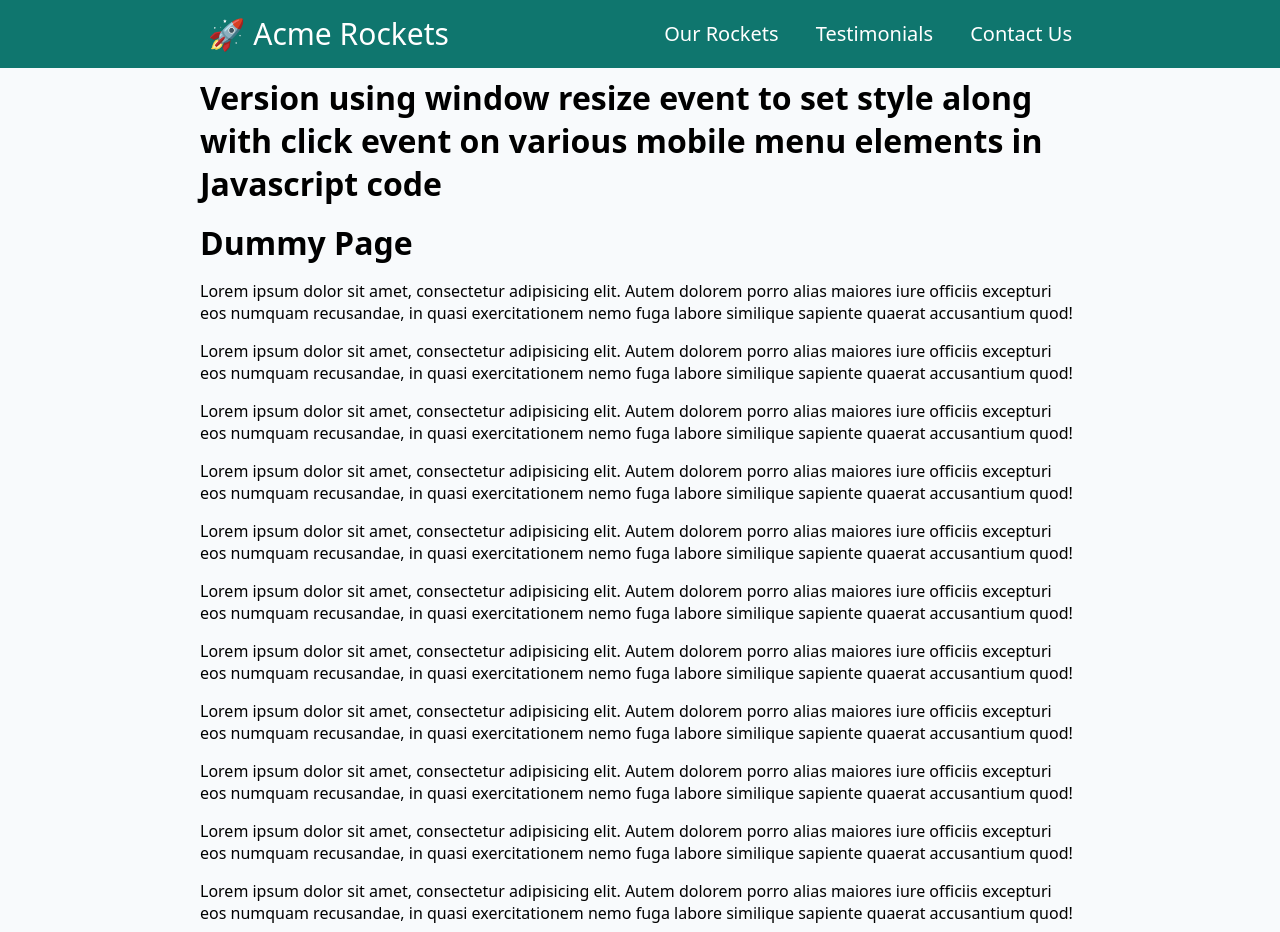
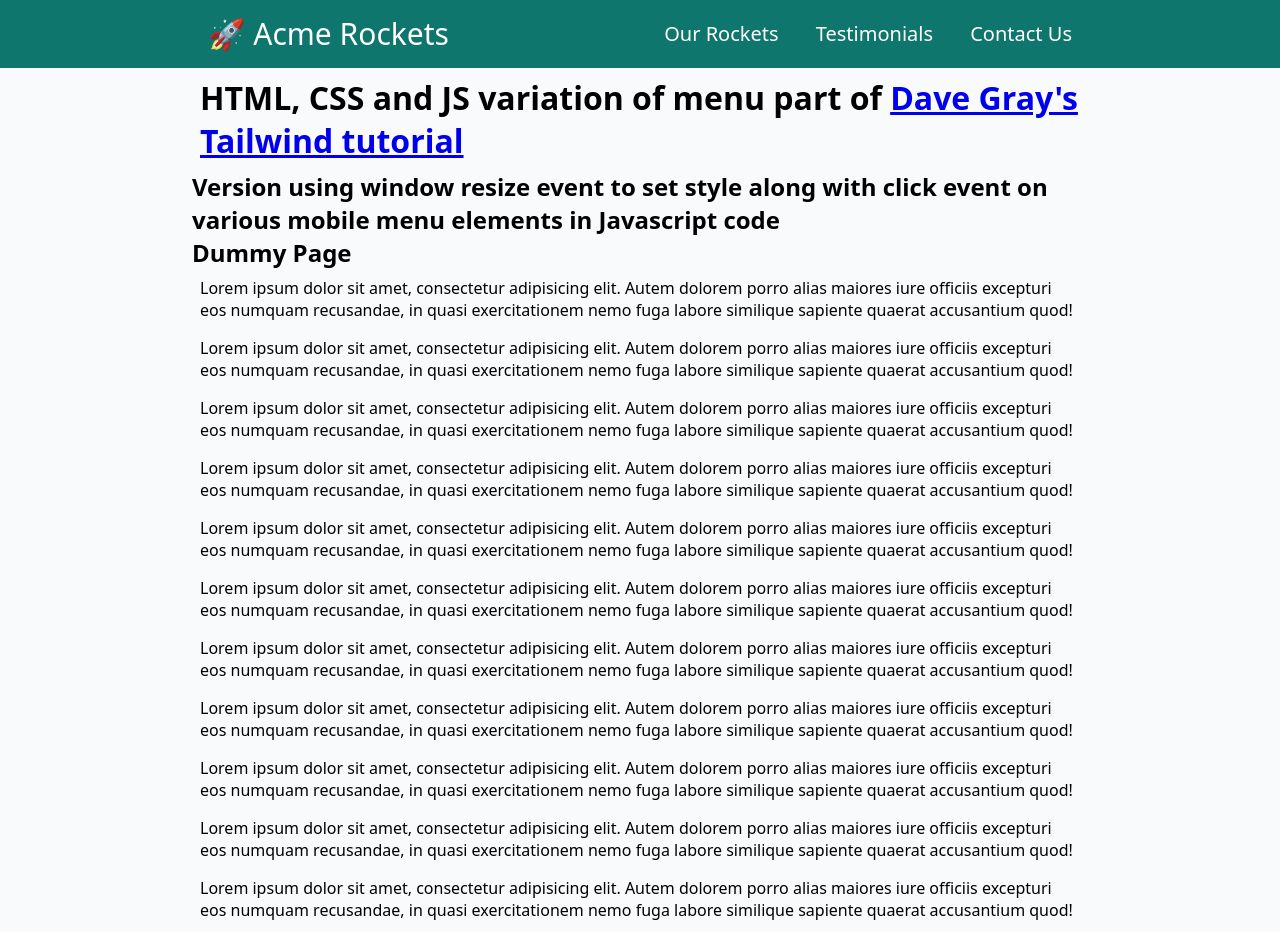
Before and after one commit to ravisiyer/mobile-menu-v6-JS-winresize, a plain HTML site: page index.html in a window 1280 px wide. Drawn offline with Linux system fonts and the light colour scheme.

Commit message:
Added README and reference to Dave Gray tutorial to webpage too.

```diff
--- a/index.html
+++ b/index.html
@@ -43,10 +43,16 @@
     <main>
       <div class="main-container">
         <h1>
+          HTML, CSS and JS variation of menu part of
+          <a href="https://www.youtube.com/watch?v=lCxcTsOHrjo"
+            >Dave Gray's Tailwind tutorial</a
+          >
+        </h1>
+        <h2>
           Version using window resize event to set style along with click event
           on various mobile menu elements in Javascript code
-        </h1>
-        <h1>Dummy Page</h1>
+        </h2>
+        <h2>Dummy Page</h2>
         <p>
           Lorem ipsum dolor sit amet, consectetur adipisicing elit. Autem
           dolorem porro alias maiores iure officiis excepturi eos numquam
```
Also changed, not shown: 1 other file.
